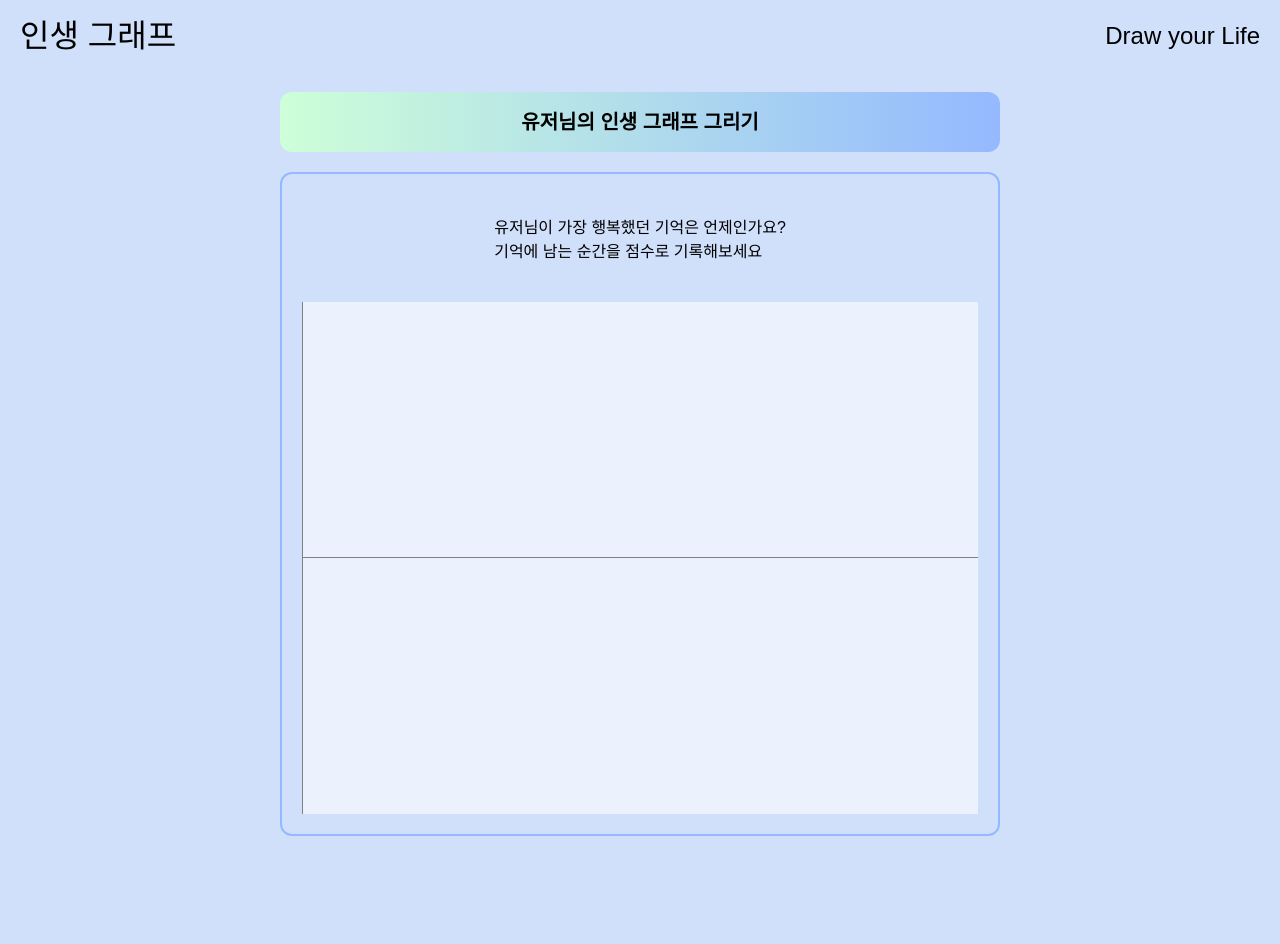
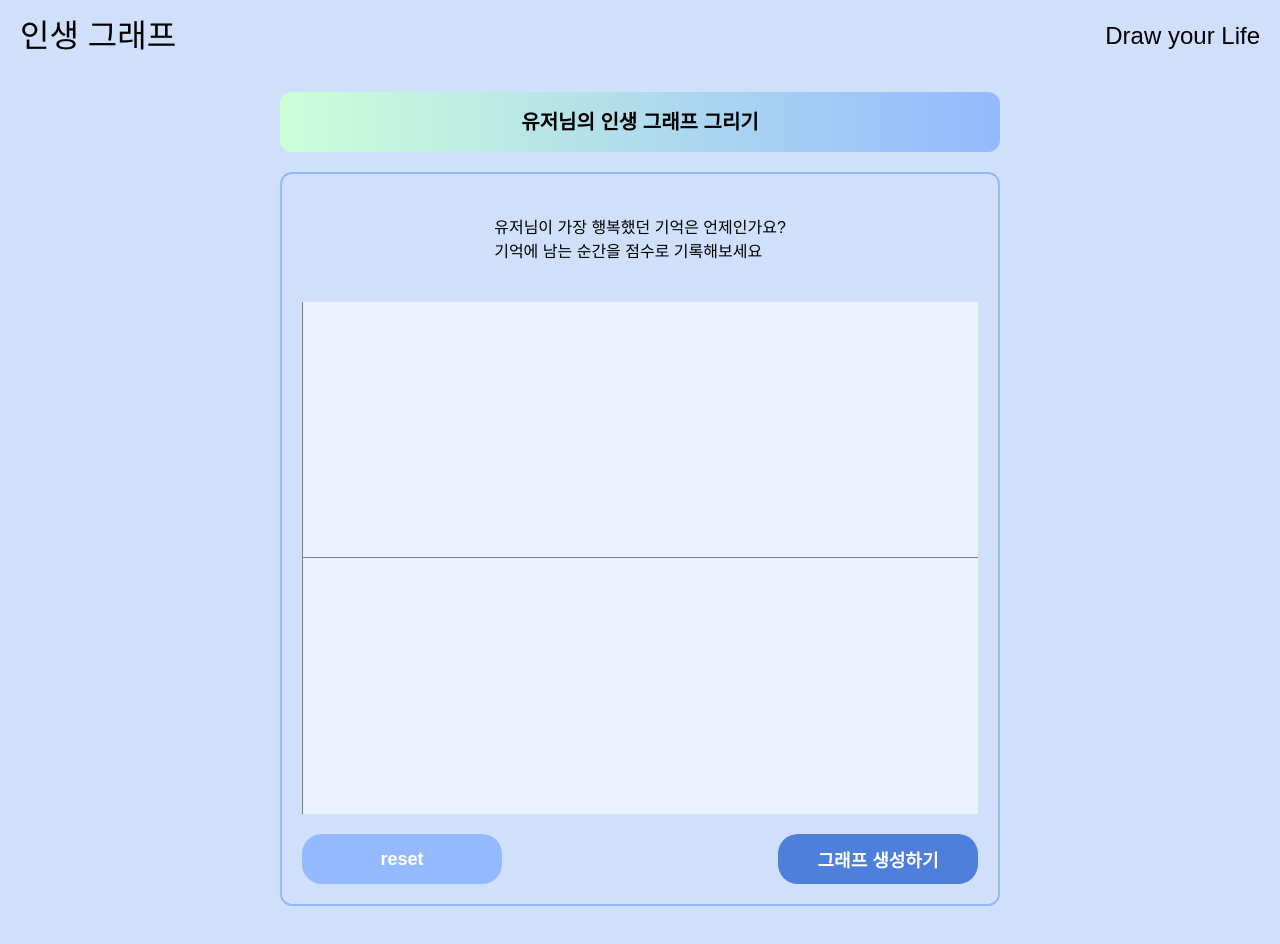
Before and after one commit to hongggyelim/lifeGraph, a React (Create React App) app: page /main in a window 1280 px wide. Before the commit the page ends 876 px from the top, so only its background shows below. Built offline with nearby package versions, Linux system fonts and the light colour scheme.

Commit message:
feat: 리셋버튼, 그래프 생성 페이지

```diff
--- a/src/pages/Main/index.tsx
+++ b/src/pages/Main/index.tsx
@@ -2,6 +2,8 @@ import { useEffect, useState } from "react";
 import { InfoType } from "../../types/userInfoType";
 import "./main.scss";
 import Graph from "./component/Graph/Graph";
+import { useGraphStore } from "../../store/useGraphStore";
+import { useNavigate } from "react-router-dom";
 
 const MainPage = () => {
   const [info, setInfo] = useState<InfoType>({
@@ -9,6 +11,8 @@ const MainPage = () => {
     birthYear: 1990,
   });
   const { name, birthYear } = info;
+  const { resetPoints } = useGraphStore();
+  const navigate = useNavigate();
 
   // 페이지 로드 시 로컬 데이터 가져오기
   useEffect(() => {
@@ -17,6 +21,11 @@ const MainPage = () => {
       setInfo(JSON.parse(storedInfo));
     }
   }, []);
+
+  const handleClickReset = () => {
+    const deleteConfirm = window.confirm("지금까지 입력한 데이터를 삭제하시겠습니까?");
+    if (deleteConfirm) resetPoints();
+  };
 
   return (
     <main>
@@ -28,6 +37,14 @@ const MainPage = () => {
             <span>기억에 남는 순간을 점수로 기록해보세요</span>
           </p>
           <Graph />
+          <div id="button-wrapper">
+            <button type="button" id="reset-button" onClick={handleClickReset}>
+              reset
+            </button>
+            <button type="button" onClick={() => navigate("/result")}>
+              그래프 생성하기
+            </button>
+          </div>
         </div>
       </div>
     </main>
--- a/src/pages/Main/main.scss
+++ b/src/pages/Main/main.scss
@@ -11,4 +11,25 @@
     flex-direction: column;
     padding: 20px 0;
   }
+  #button-wrapper {
+    width: 100%;
+    display: flex;
+    justify-content: space-between;
+    gap: 20px;
+
+    button {
+      background-color: $primary-color-300;
+      color: white;
+      font-weight: 600;
+      font-size: 18px;
+      height: 50px;
+      width: 200px;
+      border-radius: 20px;
+      padding: 8px;
+    }
+
+    #reset-button {
+      background-color: $primary-color-200;
+    }
+  }
 }
```
